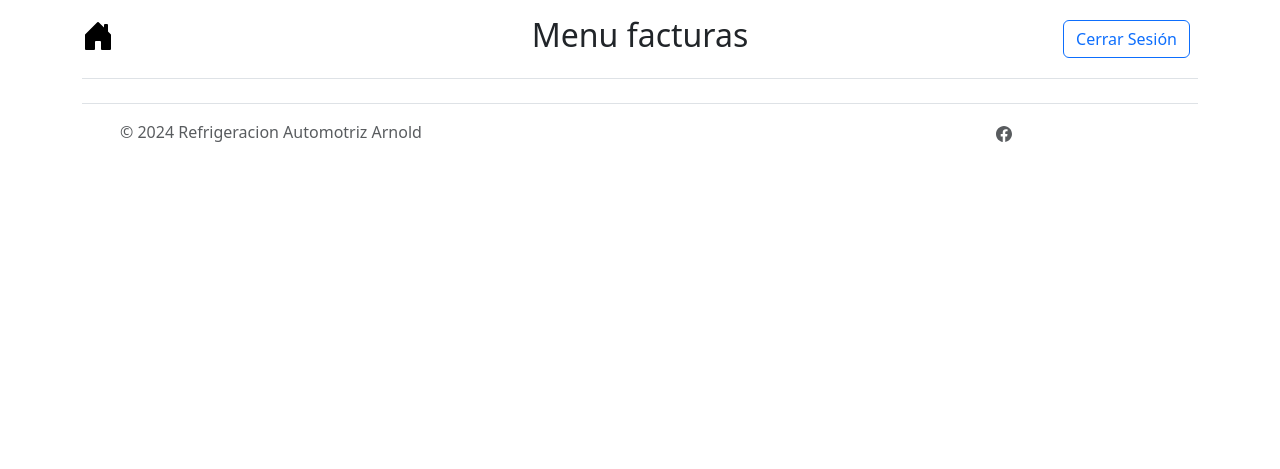
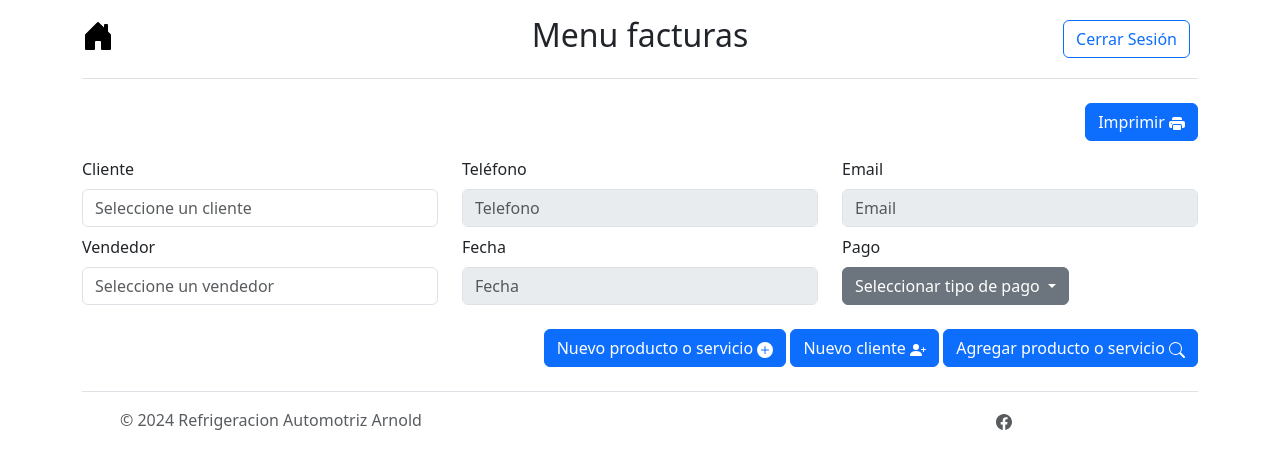
Before and after one commit to noriegaencinas/arnold_autorefrigeraciones, a Flask app: page /menu/facturas in a window 1280 px wide. Shown: the top 469 px of the page. Run offline with Flask 3, Linux system fonts and the light colour scheme; a user stored in the database is signed in.

Commit message:
adding menu_facturas and fixing menu_empleados

```diff
--- a/templates/menu_facturas.html
+++ b/templates/menu_facturas.html
@@ -8,5 +8,69 @@
 
 {% block content %}
 <!-- Agregar dentro de este bloque el codigo del menu automovil-->
+<div class="container">
+  <div class="row">
+    <div class="col-sm-12 text-end mb-3">
+      <button class="btn btn-primary" type="button">Imprimir
+        <svg xmlns="http://www.w3.org/2000/svg" width="16" height="16" fill="currentColor" class="bi bi-printer-fill" viewBox="0 0 16 16">
+          <path d="M5 1a2 2 0 0 0-2 2v1h10V3a2 2 0 0 0-2-2zm6 8H5a1 1 0 0 0-1 1v3a1 1 0 0 0 1 1h6a1 1 0 0 0 1-1v-3a1 1 0 0 0-1-1"/>
+          <path d="M0 7a2 2 0 0 1 2-2h12a2 2 0 0 1 2 2v3a2 2 0 0 1-2 2h-1v-2a2 2 0 0 0-2-2H5a2 2 0 0 0-2 2v2H2a2 2 0 0 1-2-2zm2.5 1a.5.5 0 1 0 0-1 .5.5 0 0 0 0 1"/>
+        </svg>
+      </button>
+    </div>
+    <div class="col-sm-4 mb-2">
+      <label for="nombre_menu" class="form-label">Cliente</label>
+      <input type="text" class="form-control" placeholder="Seleccione un cliente">
+    </div>
+    <div class="col-sm-4 mb-2">
+      <label for="nombre_menu" class="form-label">Teléfono</label>
+      <input type="text" class="form-control" placeholder="Telefono" disabled>
+    </div>
+    <div class="col-sm-4 mb-2">
+      <label for="nombre_menu" class="form-label">Email</label>
+      <input type="text" class="form-control" placeholder="Email" disabled>
+    </div>
+    <div class="col-sm-4 mb-2">
+      <label for="nombre_menu" class="form-label">Vendedor</label>
+      <input type="text" class="form-control" placeholder="Seleccione un vendedor">
+    </div>
+    <div class="col-sm-4 mb-2">
+      <label for="nombre_menu" class="form-label">Fecha</label>
+      <input type="text" class="form-control" placeholder="Fecha" disabled>
+    </div>
+    <div class="col-sm-4 mb-2">
+      <label for="nombre_menu" class="form-label">Pago</label>
+      <div class="dropdown">
+        <button class="btn btn-secondary dropdown-toggle" type="button" data-bs-toggle="dropdown" aria-expanded="false">
+          Seleccionar tipo de pago
+        </button>
+        <ul class="dropdown-menu">
+          <li><a class="dropdown-item" href="#">Efectivo</a></li>
+          <li><a class="dropdown-item" href="#">Cheque</a></li>
+          <li><a class="dropdown-item" href="#">Transferencia bancaria</a></li>
+          <li><a class="dropdown-item" href="#">Crédito</a></li>
+        </ul>
+      </div>
+    </div>
+  </div>
+  <div class="col-sm-12 text-end mt-3">
+    <button class="btn btn-primary" type="button">Nuevo producto o servicio
+      <svg xmlns="http://www.w3.org/2000/svg" width="16" height="16" fill="currentColor" class="bi bi-plus-circle-fill" viewBox="0 0 16 16">
+        <path d="M16 8A8 8 0 1 1 0 8a8 8 0 0 1 16 0M8.5 4.5a.5.5 0 0 0-1 0v3h-3a.5.5 0 0 0 0 1h3v3a.5.5 0 0 0 1 0v-3h3a.5.5 0 0 0 0-1h-3z"/>
+      </svg>
+    </button>
+    <button class="btn btn-primary" type="button">Nuevo cliente
+      <svg xmlns="http://www.w3.org/2000/svg" width="16" height="16" fill="currentColor" class="bi bi-person-plus-fill" viewBox="0 0 16 16">
+        <path d="M1 14s-1 0-1-1 1-4 6-4 6 3 6 4-1 1-1 1zm5-6a3 3 0 1 0 0-6 3 3 0 0 0 0 6"/>
+        <path fill-rule="evenodd" d="M13.5 5a.5.5 0 0 1 .5.5V7h1.5a.5.5 0 0 1 0 1H14v1.5a.5.5 0 0 1-1 0V8h-1.5a.5.5 0 0 1 0-1H13V5.5a.5.5 0 0 1 .5-.5"/>
+      </svg>
+    </button>
+    <button class="btn btn-primary" type="button">Agregar producto o servicio
+      <svg xmlns="http://www.w3.org/2000/svg" width="16" height="16" fill="currentColor" class="bi bi-search" viewBox="0 0 16 16">
+        <path d="M11.742 10.344a6.5 6.5 0 1 0-1.397 1.398h-.001q.044.06.098.115l3.85 3.85a1 1 0 0 0 1.415-1.414l-3.85-3.85a1 1 0 0 0-.115-.1zM12 6.5a5.5 5.5 0 1 1-11 0 5.5 5.5 0 0 1 11 0"/>
+      </svg>
+    </button>
 
+  </div>
+</div>
 {% endblock %}
```
Also changed, not shown: static/js/menu_empleados.js (+0 -10 lines), static/js/menu_facturas.js (added).
